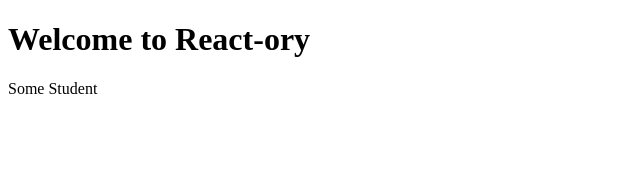
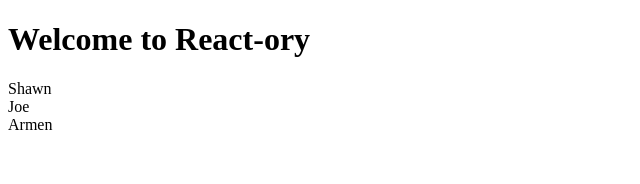
Before and after one commit to jzizzo/React-ory, a React (Create React App) app in the folder client/: page / in a window 1280 px wide. Shown: the top 184 px of the page, without its empty margins (0-640 px from the left). Built offline with nearby package versions, Linux system fonts and the light colour scheme; the HTML template or start-up script is replaced by a standard one.

Commit message:
add mock data for students and pass each student from app to student entry

```diff
--- a/client/src/App.jsx
+++ b/client/src/App.jsx
@@ -2,14 +2,28 @@ import React, { Component } from 'react';
 import StudentList from './StudentList.jsx';
 
 class App extends Component {
-
+  constructor(props) {
+    super(props);
+    this.state = {
+      students: [{
+        id: 1,
+        name: 'Shawn'},
+      {
+        id: 2,
+        name: 'Joe'},
+      {
+        id: 3,
+        name: 'Armen'}
+      ]
+    };
+  }
 
   render () {
-
+    const { students } = this.state;
     return (
       <div>
         <h1>Welcome to React-ory</h1>
-        <StudentList />
+        <StudentList students={students}/>
       </div>
     );
   }
--- a/client/src/StudentEntry.jsx
+++ b/client/src/StudentEntry.jsx
@@ -6,10 +6,10 @@ class StudentEntry extends Component {
   }
 
   render() {
-
+    const { student } = this.props;
     return (
       <div>
-        Some Student
+        {student.name}
       </div>
     );
   }
--- a/client/src/StudentList.jsx
+++ b/client/src/StudentList.jsx
@@ -3,7 +3,8 @@ import StudentEntry from './StudentEntry.jsx';
 
 let StudentList = (props) => (
     <div>
-      <StudentEntry />
+      {props.students.map((student, key) => (
+        <StudentEntry student={student} key={key}/>))}
     </div>
 );
 
```
